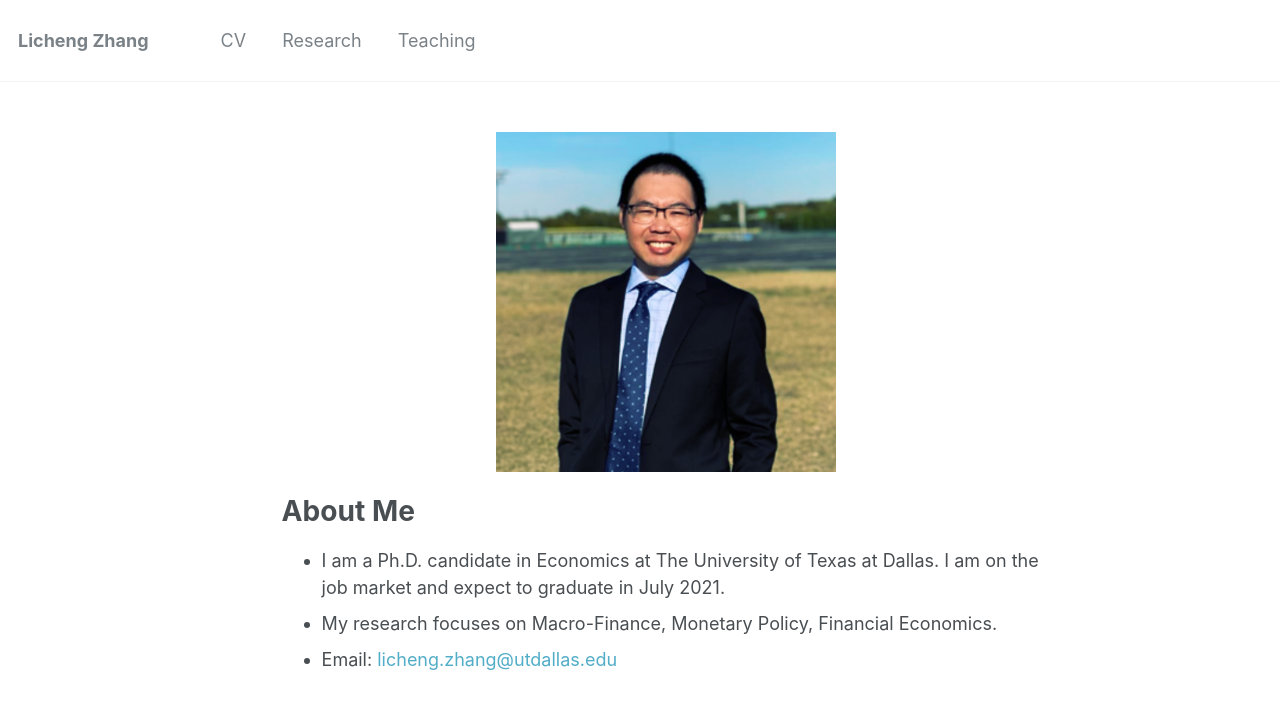
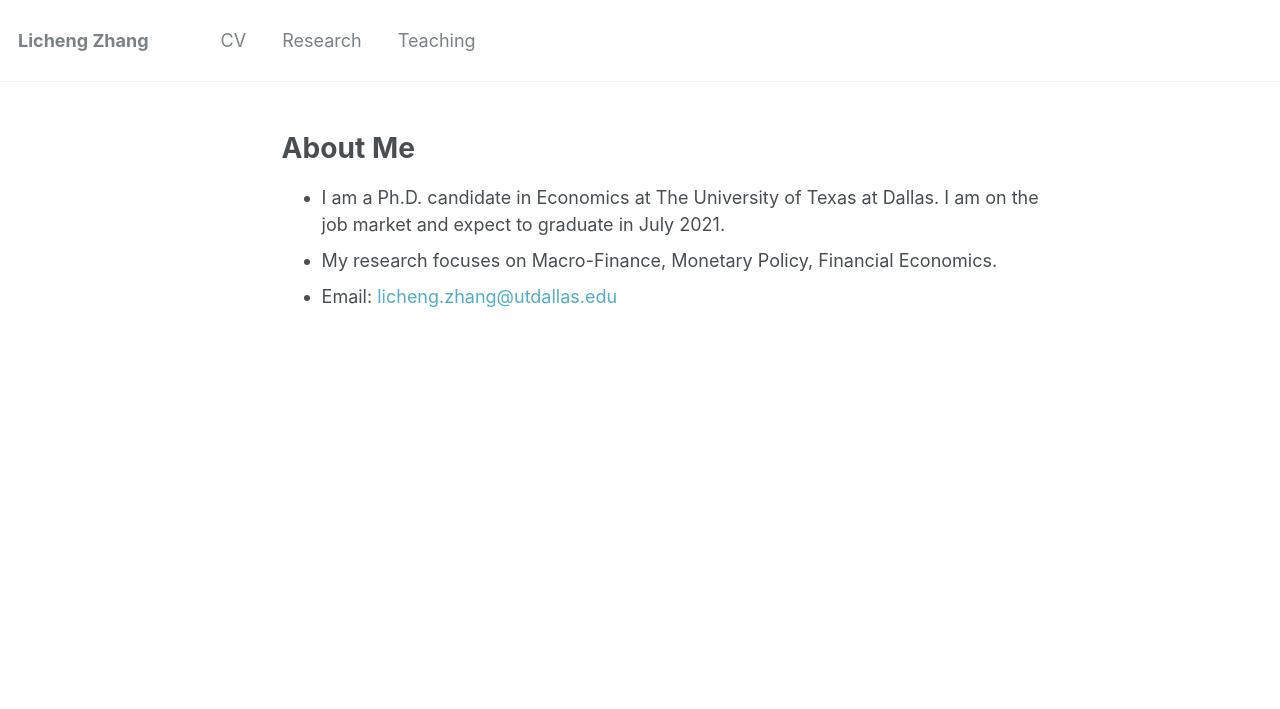
Before and after one commit to lichengzh/lichengzh.github.io, a Jekyll site: the page built from _pages/about.md, in a window 1280 px wide. Shown: the top 709 px of the page. Built offline with Jekyll 4.4.1, drawn with Linux system fonts in a browser that asks for light colours.

Commit message:
Update about.md

```diff
--- a/_pages/about.md
+++ b/_pages/about.md
@@ -8,9 +8,7 @@ redirect_from:
   - /about.html
 ---
 
-<p align="center">
-   <img src="https://lichengzh.github.io/files/p1.png?raw=true" alt="Photo" style="width: 340px;"/>
-</p>
+
 
 
 # About Me
```
